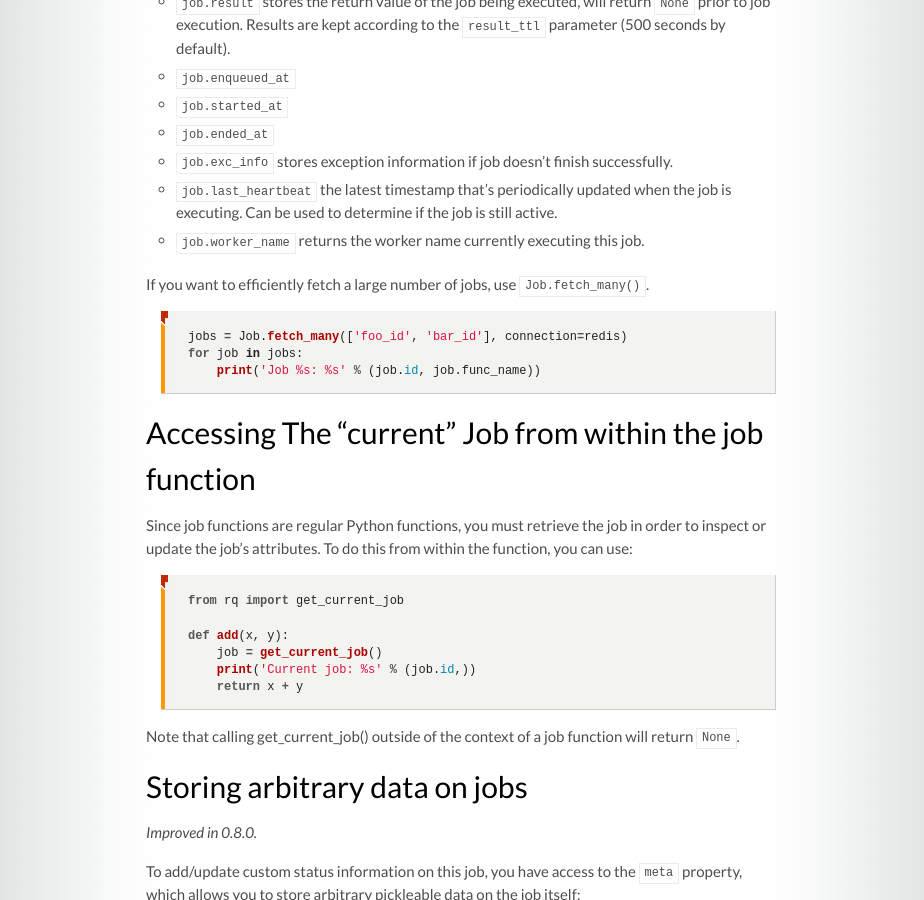
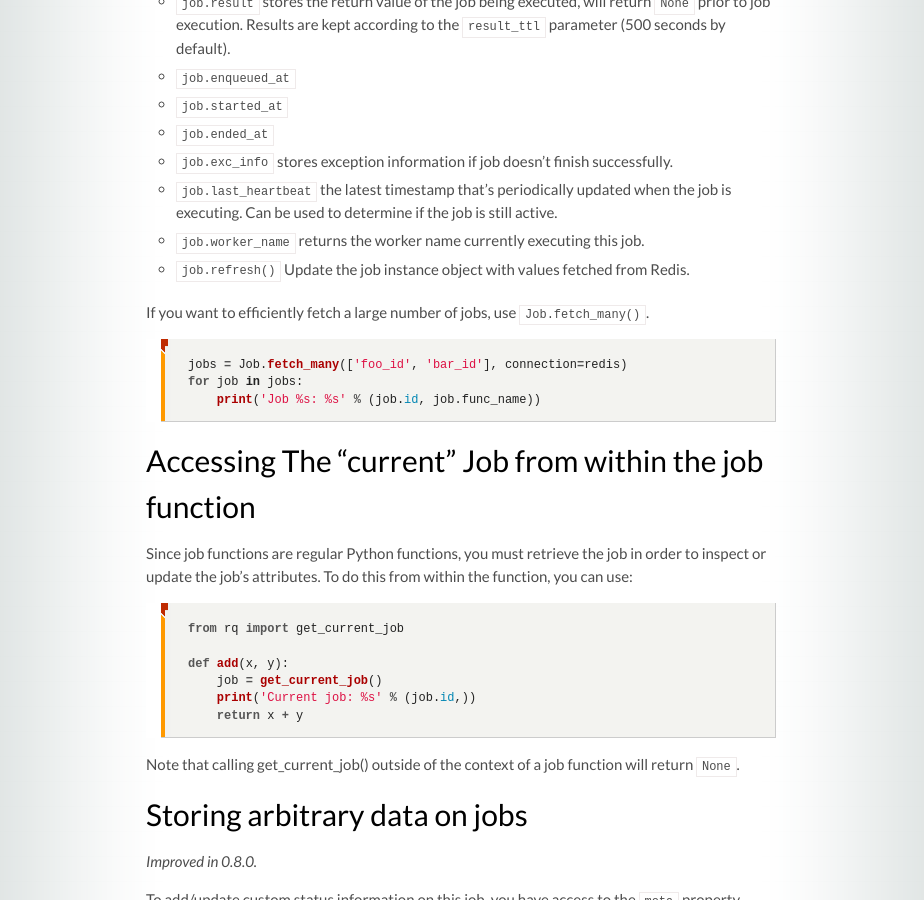
Before and after one commit to rq/rq, a Jekyll site: the page built from docs/docs/jobs.md, in a window 1280 px wide and 900 px high, scrolled down 2618 px. Shown: the whole window, without its empty margins (179-1103 px from the left). Built offline with Jekyll 4.4.1, drawn with Linux system fonts in a browser that asks for light colours; some web fonts are replaced; comment, search, counter and statistics services are not loaded.

Commit message:
Add `job.refresh()` to docs

```diff
--- a/docs/docs/jobs.md
+++ b/docs/docs/jobs.md
@@ -123,6 +123,7 @@ Some interesting job attributes include:
 * `job.exc_info` stores exception information if job doesn't finish successfully.
 * `job.last_heartbeat` the latest timestamp that's periodically updated when the job is executing. Can be used to determine if the job is still active.
 * `job.worker_name` returns the worker name currently executing this job.
+* `job.refresh()` Update the job instance object with values fetched from Redis.
 
 If you want to efficiently fetch a large number of jobs, use `Job.fetch_many()`.
 
```
